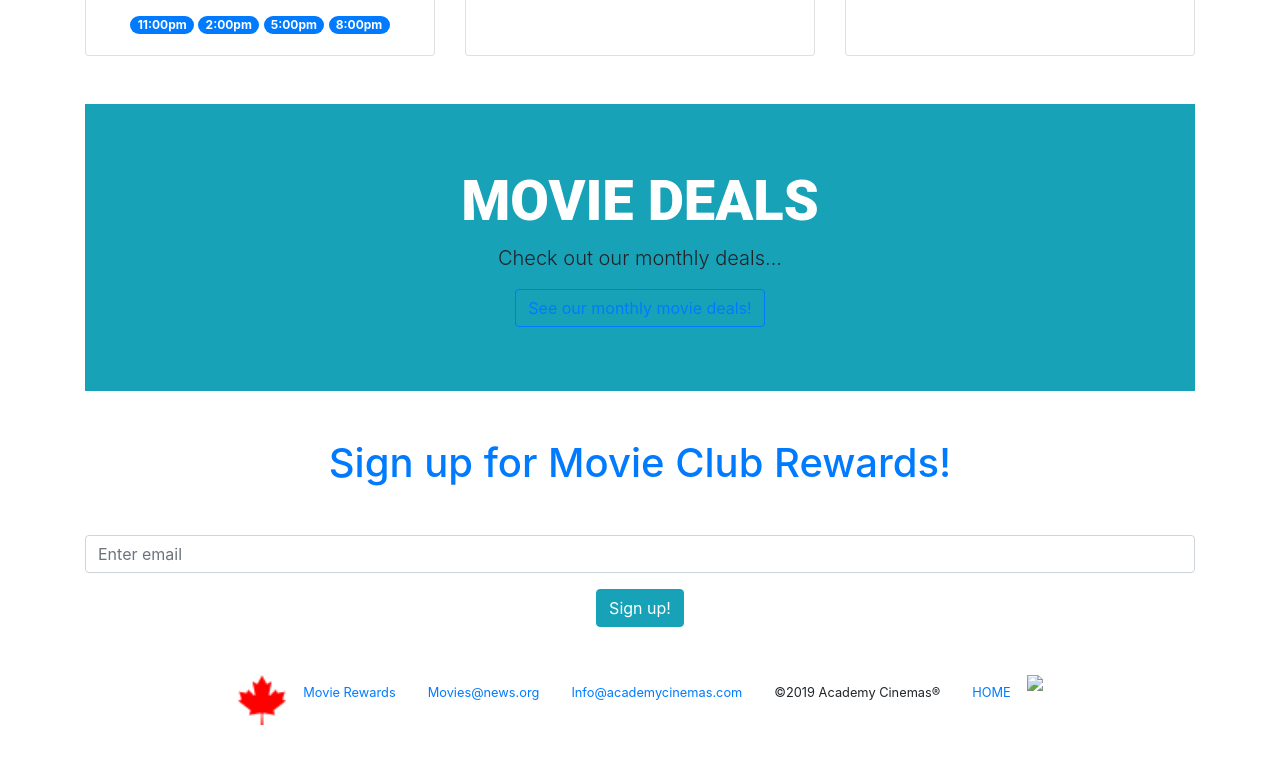
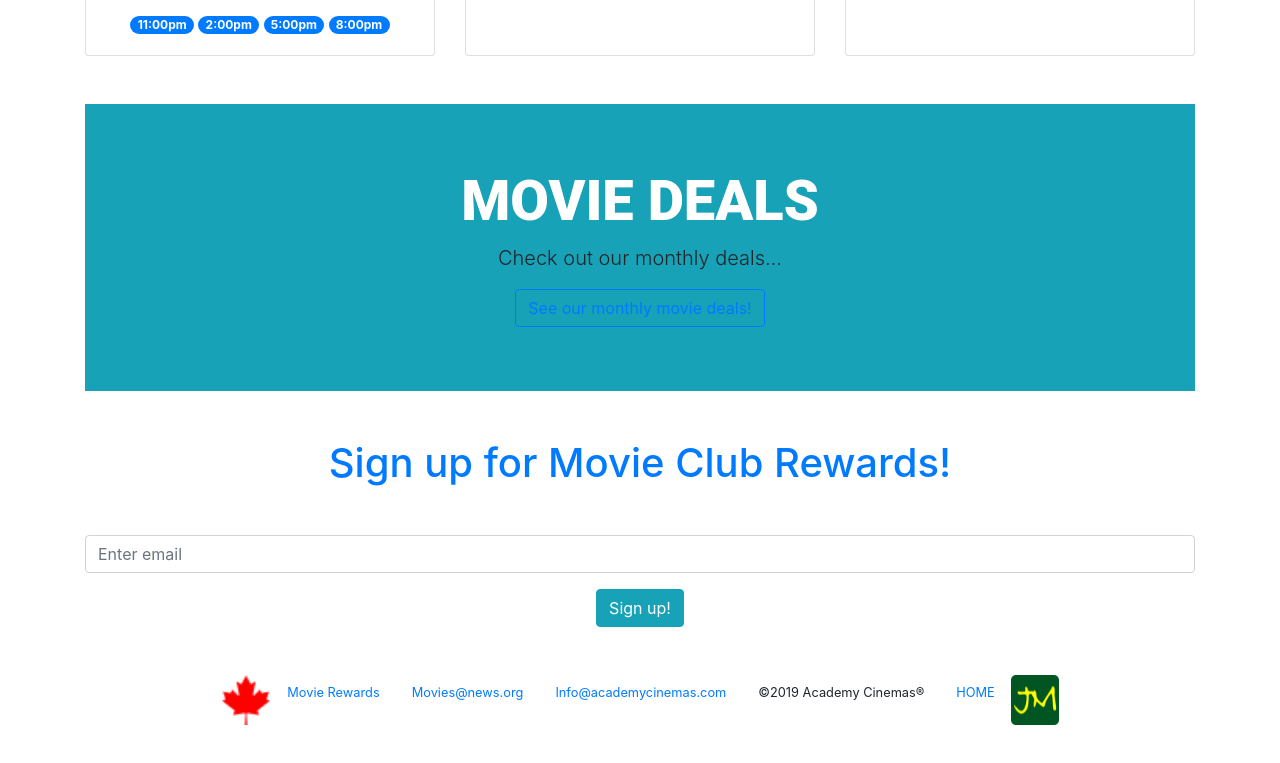
Before and after one commit to poymelo84/Bootstrap, a plain HTML site: page index.html in a window 1280 px wide. Shown: the part 1215-1978 px from the top of the page. Drawn offline with nearby package versions, Linux system fonts and the light colour scheme.

Commit message:
Update index.html

```diff
--- a/index.html
+++ b/index.html
@@ -212,7 +212,7 @@
                 <li class="nav-item">
                     <small><a class="nav-link" href="#About">HOME</a></small>
                 </li>
-                            <img src=favicon.ico">
+                            <img src="favicon.ico">
 
              </ul>
         </div>
```
